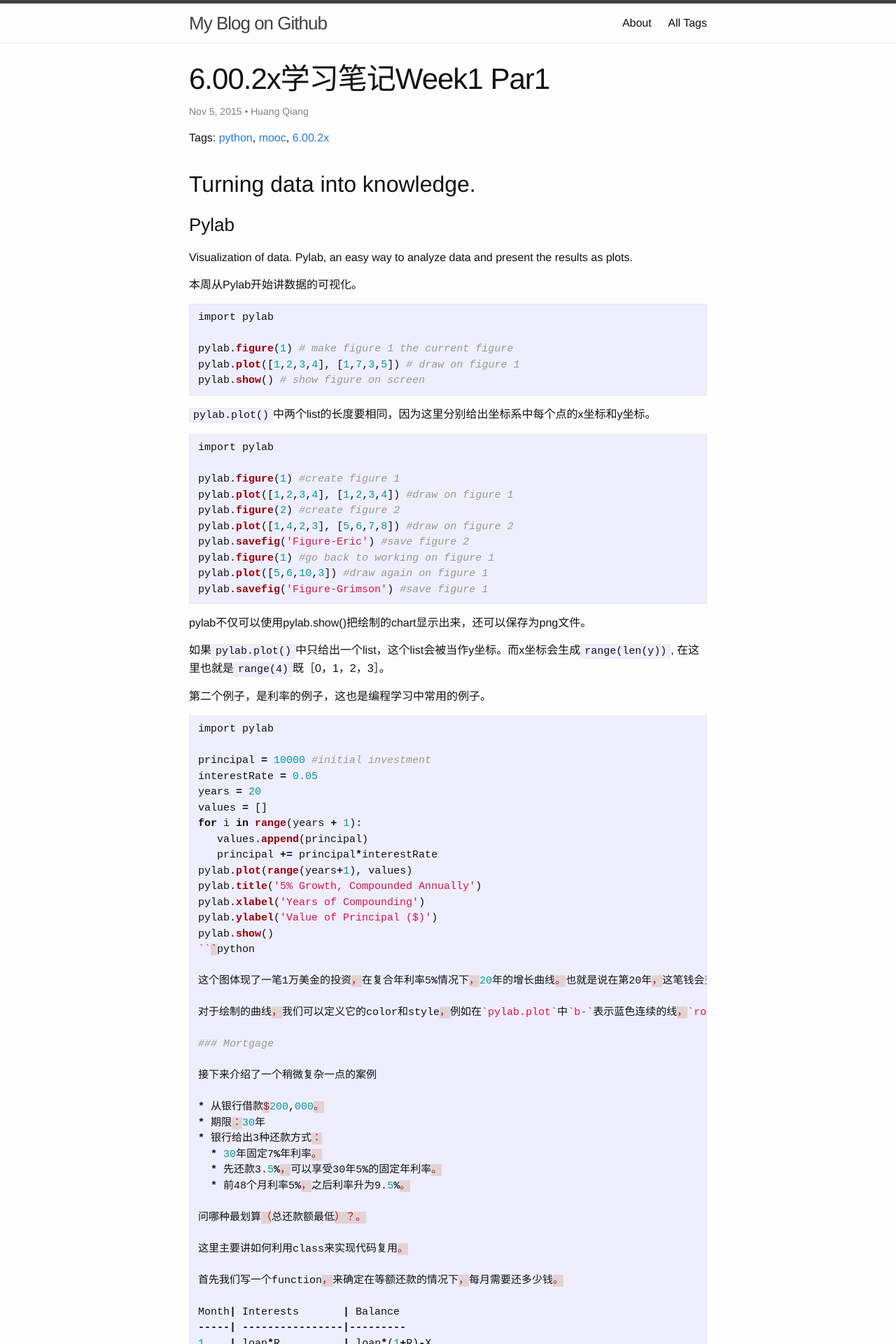
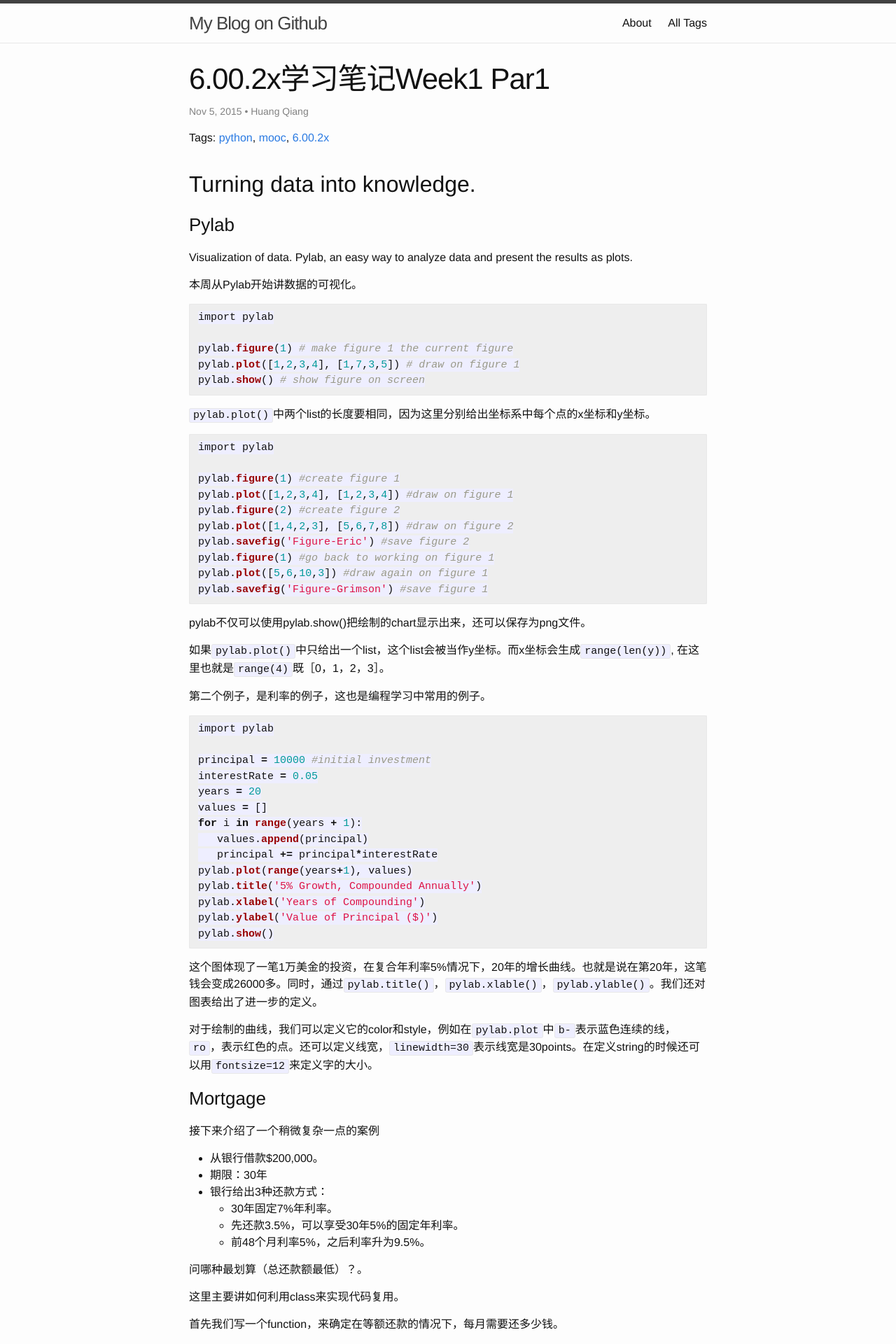
Before and after one commit to nickyfoto/Blog, a Jekyll site: the page built from _posts/2015-11-05-6-00-2x-notes-week1-part1.md, in a window 1280 px wide. Shown: the top 1920 px of the page at 70% size. Built offline with Jekyll 4.4.1, drawn with Linux system fonts in a browser that asks for light colours; some of the changed text lies outside the part shown.

Commit message:
try again

````diff
--- a/_posts/2015-11-05-6-00-2x-notes-week1-part1.md
+++ b/_posts/2015-11-05-6-00-2x-notes-week1-part1.md
@@ -58,7 +58,8 @@ pylab.title('5% Growth, Compounded Annually')
 pylab.xlabel('Years of Compounding')
 pylab.ylabel('Value of Principal ($)')
 pylab.show()
-```python
+```
+
 
 这个图体现了一笔1万美金的投资，在复合年利率5%情况下，20年的增长曲线。也就是说在第20年，这笔钱会变成26000多。同时，通过`pylab.title()`，`pylab.xlable()`，`pylab.ylable()`。我们还对图表给出了进一步的定义。
 
--- a/_sass/_syntax-highlighting.scss
+++ b/_sass/_syntax-highlighting.scss
@@ -6,7 +6,7 @@
     @extend %vertical-rhythm;
 
     .highlighter-rouge & {
-      background: #eef;
+      background: #eee;
     }
 
     .c     { color: #998; font-style: italic } // Comment
````
